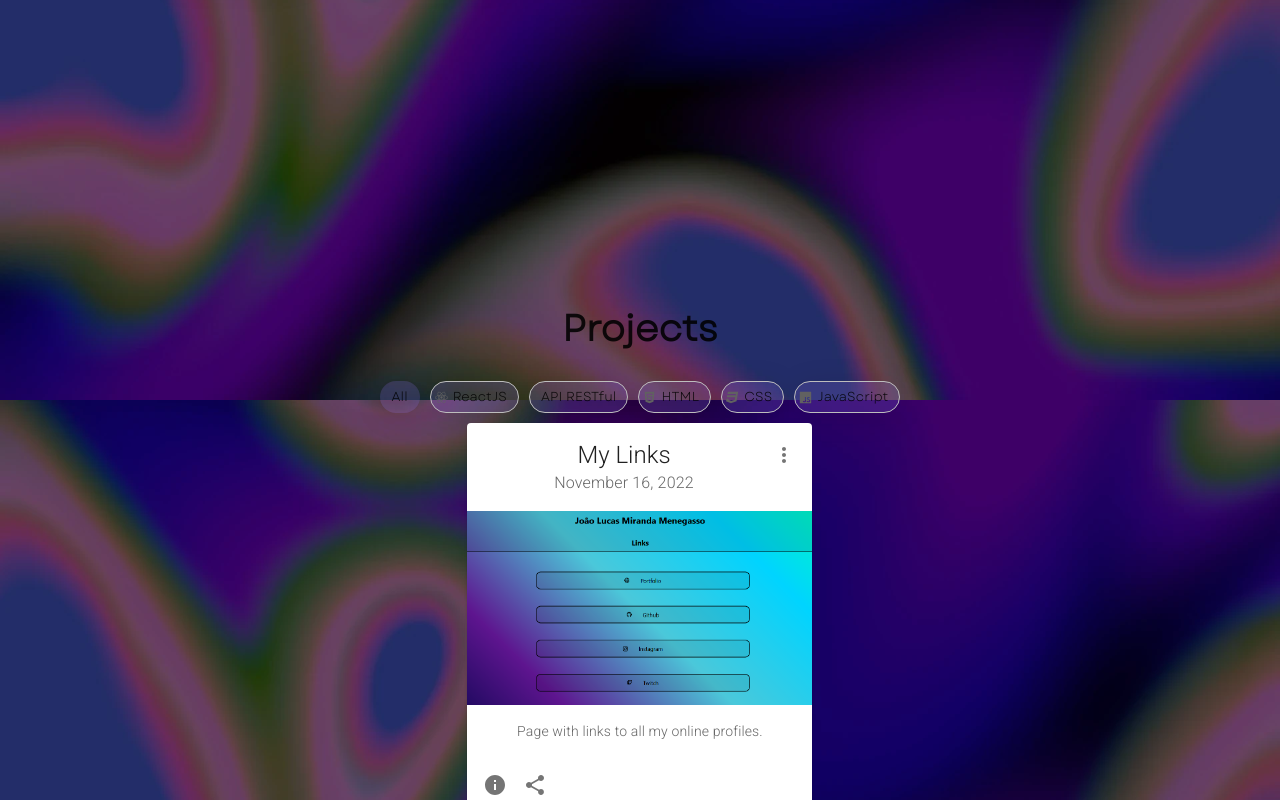
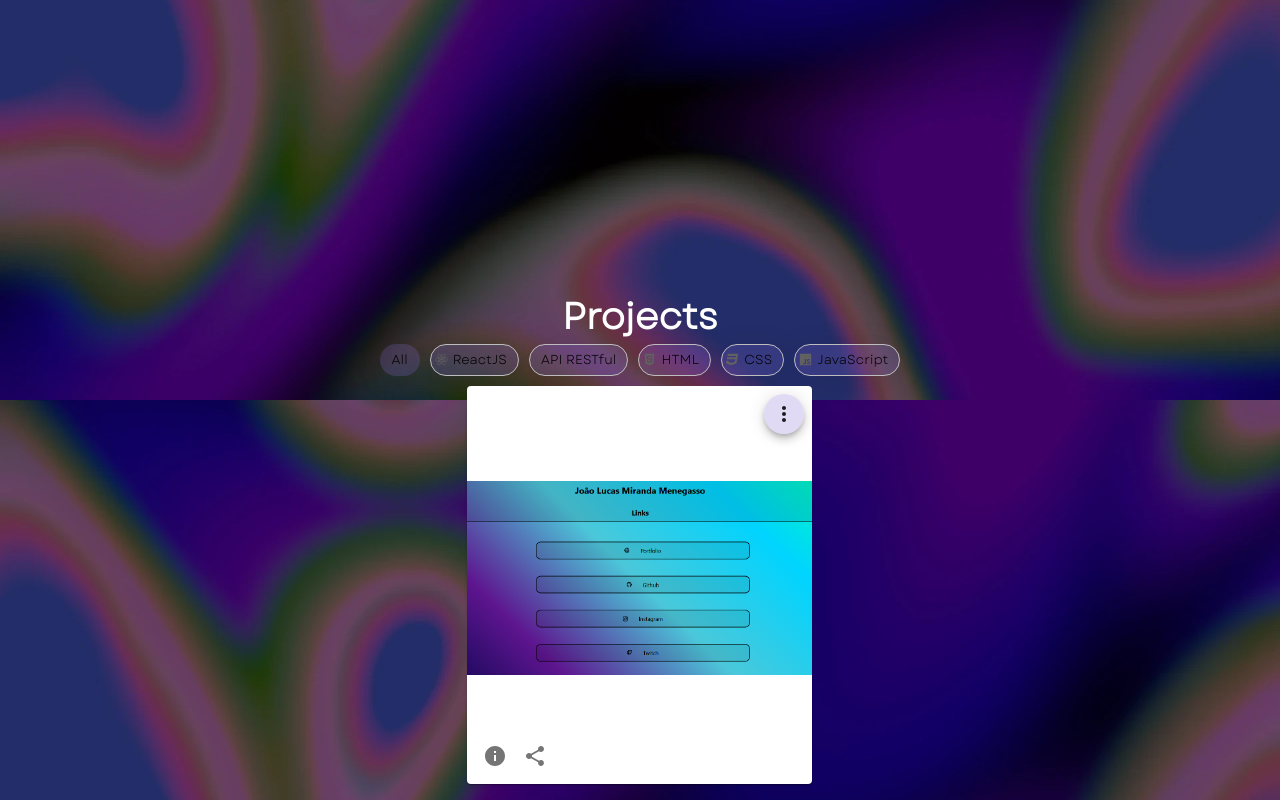
Before and after one commit to joaolucasmm/portfolio-dev, a React (Create React App) app: page / in a window 1280 px wide. Shown: the part 2000-2800 px from the top of the page. Built offline with nearby package versions, Linux system fonts and the light colour scheme.

Commit message:
Create animations for Project Card

```diff
--- a/src/Assets/style/style.css
+++ b/src/Assets/style/style.css
@@ -730,6 +730,9 @@
     flex-wrap: wrap;
   }
 }
+.projects .container_projects .project_tags .tag {
+  color: black;
+}
 .projects .container_projects .project_items {
   display: flex;
   flex-direction: row;
@@ -755,6 +758,94 @@
   width: max-content;
   background: #7d67d2;
   opacity: 0.9;
+}
+
+.project_card {
+  color: black;
+  transition: all 0.4s !important;
+}
+.project_card .project_header {
+  display: flex;
+  flex-direction: column;
+  align-items: center;
+  position: relative;
+  bottom: 1.5rem;
+}
+.project_card .project_header .project_settings {
+  align-self: flex-end;
+  right: 0.5rem;
+  top: 2rem;
+}
+.project_card .project_header .card_title {
+  margin-block: 0;
+}
+.project_card .project_header .card_title::after {
+  content: "";
+  display: block;
+  width: 0%;
+  height: 2px;
+  background-color: #7d67d2;
+  transition: all 0.4s;
+}
+.project_card .project_header .card_title:hover::after {
+  width: 100%;
+}
+.project_card .project_header .card_subtitle {
+  margin-block: 0;
+}
+.project_card .project_image:hover {
+  animation: image_hover 1s ease-in-out;
+}
+@keyframes image_hover {
+  0% {
+    transform: scale(1);
+  }
+  50% {
+    transform: scale(1.05);
+  }
+  100% {
+    transform: scale(1);
+  }
+}
+
+.project_card:hover {
+  transform: scale(1.05);
+  background-color: rgba(125, 103, 210, 0.2392156863);
+  border-radius: 16px;
+  box-shadow: 0 4px 30px rgba(0, 0, 0, 0.1);
+  border: 1px solid rgba(125, 103, 210, 0.3);
+}
+
+.project_card:hover ~ .card_icon, .project_card:hover .card_icon {
+  animation: boink 2s ease-in-out infinite;
+}
+
+@keyframes boink {
+  0% {
+    transform: scale(1);
+  }
+  50% {
+    transform: scale(1.4);
+    color: #7d67d2;
+  }
+  100% {
+    transform: scale(1);
+  }
+}
+.project_card:before {
+  content: "";
+  position: absolute;
+  top: 0;
+  left: -100%;
+  width: 100%;
+  height: 100%;
+  border-radius: 30%, 10%, 40%, 0;
+  background: linear-gradient(120deg, transparent, rgba(255, 255, 255, 0.05), transparent);
+  transition: all 0.3s ease-in;
+}
+
+.project_card:hover:before {
+  left: 100%;
 }
 
 .project_dialog {
@@ -844,10 +935,6 @@
 }
 .project_dialog .dialog_content_dark {
   color: #c0aefd;
-}
-
-.project_dialog_dark {
-  background-color: #5746ad;
 }
 
 @media (max-width: 768px) {
@@ -1184,6 +1271,7 @@ html {
 
 * {
   font-family: Garet;
+  margin-block: 0;
 }
 
 h1 {
@@ -1198,11 +1286,23 @@ h3 {
   font-size: 1.2rem;
 }
 
+h4 {
+  font-size: 1rem;
+}
+
+p {
+  font-size: 0.9rem;
+}
+
 body {
   background: #808080;
   background-repeat: no-repeat;
   background-size: cover;
   background-attachment: fixed;
+}
+
+.dark {
+  color: white;
 }
 
 .glass-background {
@@ -1213,4 +1313,8 @@ body {
   backdrop-filter: blur(4px);
   -webkit-backdrop-filter: blur(4px);
   border: 1px solid rgba(125, 103, 210, 0.3);
+}
+
+.glass-background:visited {
+  background-color: black !important;
 }/*# sourceMappingURL=style.css.map */
--- a/src/Components/Projects/ProjectCard/ProjectCard.jsx
+++ b/src/Components/Projects/ProjectCard/ProjectCard.jsx
@@ -18,6 +18,7 @@ import LinkIcon from "@mui/icons-material/Link";
 import LinkedInIcon from "@mui/icons-material/LinkedIn";
 import textSelector from "../texts";
 import variables from "../../UI/variables.scss";
+import { Button, Fab } from "@mui/material";
 
 function projectDialog({
     projectKey,
@@ -30,40 +31,58 @@ function projectDialog({
     projectLinkedin = "https://www.linkedin.com/in/jo%C3%A3o-lucas-miranda-menegasso/",
     description,
     handleClickOpen,
+    darkMode,
 }) {
     const handleOpenSettings = (projectKey, event) => {
         event.stopPropagation();
-        const settings = document.querySelector(`.project_settings${projectKey}`);
-        settings.style.display = settings.style.display === "none" ? "block" : "none";
+        const settings = document.querySelector(
+            `.project_settings${projectKey}`
+        );
+        settings.style.display =
+            settings.style.display === "none" ? "block" : "none";
     };
 
     const handleCardClick = (projectKey) => {
-        const settings = document.querySelector(`.project_settings${projectKey}`);
+        const settings = document.querySelector(
+            `.project_settings${projectKey}`
+        );
         settings.style.display = "none";
     };
 
     return (
-        <Card sx={{ width: 345, position: 'relative', bgcolor:variables.color1}} onClick={() => handleCardClick(projectKey)}>
-            <CardHeader
-                action={
-                    <IconButton
-                        aria-label="settings"
-                        onClick={(event) => handleOpenSettings(projectKey, event)}
-                    >
-                        <MoreVertIcon />
-                    </IconButton>
-                }
-                title={title}
-                subheader={date}
-            />
-            <nav aria-label="settings" className={"project_settings" + projectKey}>
+        <Card
+            sx={{ width: 345, position: "relative", bgcolor: variables.color1 }}
+            className={"project_card " + (darkMode && "dark")}
+            onClick={() => handleCardClick(projectKey)}
+        >
+            <span className={"project_header " + (darkMode && "dark")}>
+                <Fab
+                    size="small"
+                    aria-label="add"
+                    onClick={(event) => handleOpenSettings(projectKey, event)}
+                    className="project_settings glass-background"
+                >
+                    <MoreVertIcon />
+                </Fab>
+                <h3 className="card_title">{title}</h3>
+                <h4 className="card_subtitle">{date}</h4>
+            </span>
+            <nav
+                aria-label="settings"
+                className={"project_settings" + projectKey}
+            >
                 <List>
                     <ListItem disablePadding>
                         <ListItemButton>
                             <ListItemIcon>
                                 <LinkIcon />
                             </ListItemIcon>
-                            <ListItemText primary={textSelector(language,13)} onClick={() => {window.open(projectURL, "_blank")}}/>
+                            <ListItemText
+                                primary={textSelector(language, 13)}
+                                onClick={() => {
+                                    window.open(projectURL, "_blank");
+                                }}
+                            />
                         </ListItemButton>
                     </ListItem>
                     <ListItem disablePadding>
@@ -71,7 +90,12 @@ function projectDialog({
                             <ListItemIcon>
                                 <GitHubIcon />
                             </ListItemIcon>
-                            <ListItemText primary={textSelector(language,14)} onClick={() => {window.open(projectRepository, "_blank")}}/>
+                            <ListItemText
+                                primary={textSelector(language, 14)}
+                                onClick={() => {
+                                    window.open(projectRepository, "_blank");
+                                }}
+                            />
                         </ListItemButton>
                     </ListItem>
                     <ListItem disablePadding>
@@ -79,7 +103,12 @@ function projectDialog({
                             <ListItemIcon>
                                 <LinkedInIcon />
                             </ListItemIcon>
-                            <ListItemText primary={textSelector(language,15)} onClick={() => {window.open(projectLinkedin, "_blank")}}/>
+                            <ListItemText
+                                primary={textSelector(language, 15)}
+                                onClick={() => {
+                                    window.open(projectLinkedin, "_blank");
+                                }}
+                            />
                         </ListItemButton>
                     </ListItem>
                 </List>
@@ -89,17 +118,24 @@ function projectDialog({
                 height="194"
                 image={image}
                 alt="Screenshot"
+                className="project_image"
             />
             <CardContent>
-                <Typography variant="body2" sx={{ color: "text.secondary" }}>
-                    {description}
-                </Typography>
+                <p className={darkMode && "dark"}>{description}</p>
             </CardContent>
             <CardActions disableSpacing>
-                <IconButton aria-label="add to favorites">
+                <IconButton aria-label="info" className="card_icon">
                     <InfoIcon onClick={() => handleClickOpen()} />
                 </IconButton>
-                <IconButton aria-label="share" onClick={() => window.open("https://api.whatsapp.com/send?text=" + projectURL, "_blank")}>
+                <IconButton
+                    aria-label="share"
+                    onClick={() =>
+                        window.open(
+                            "https://api.whatsapp.com/send?text=" + projectURL,
+                            "_blank"
+                        )
+                    }
+                >
                     <ShareIcon />
                 </IconButton>
             </CardActions>
--- a/src/Components/Projects/Projects.scss
+++ b/src/Components/Projects/Projects.scss
@@ -19,7 +19,6 @@
         display: flex;
         flex-direction: column;
         align-items: center;
-
         .project_tags {
             display: flex;
             gap: 10px;
@@ -28,6 +27,9 @@
             @media (max-width: $breakpoint-smartphone) {
                 width: 300px;
                 flex-wrap: wrap;
+            }
+            .tag {
+                color: black;
             }
         }
         .project_items {
@@ -55,6 +57,99 @@
         }
     }
 }
+
+.project_card {
+    color: black;
+    transition: all 0.4s !important;
+    .project_header {
+        display: flex;
+        flex-direction: column;
+        align-items: center;
+        position: relative;
+        bottom: 1.5rem;
+        .project_settings {
+            align-self: flex-end;
+            right: 0.5rem;
+            top: 2rem;
+        }
+        .card_title {
+            margin-block: 0;
+        }
+        .card_title::after {
+            content: "";
+            display: block;
+            width: 0%;
+            height: 2px;
+            background-color: $color2;
+            transition: all 0.4s;
+        }
+        .card_title:hover::after {
+            width: 100%;
+        }
+        .card_subtitle {
+            margin-block: 0;
+        }
+    }
+    .project_image:hover {
+        animation: image_hover 1s ease-in-out;
+    }
+    @keyframes image_hover {
+        0% {
+            transform: scale(1);
+        }
+        50% {
+            transform: scale(1.05);
+        }
+        100% {
+            transform: scale(1);
+        }
+
+    }
+}
+.project_card:hover {
+    transform: scale(1.05);
+    background-color: $color-glassContainer;
+    border-radius: 16px;
+    box-shadow: 0 4px 30px $color-glassShadow;
+    border: 1px solid $color-glassBorder;
+}
+
+.project_card:hover ~ .card_icon, .project_card:hover .card_icon {
+    animation: boink 2s ease-in-out infinite;
+}
+@keyframes boink {
+    0% {
+        transform: scale(1);
+    }
+    50% {
+        transform: scale(1.4);
+        color: $color2;
+    }
+    100% {
+        transform: scale(1);
+    }
+
+}
+
+.project_card:before {
+    content: "";
+    position: absolute;
+    top: 0;
+    left: -100%;
+    width: 100%;
+    height: 100%;
+    border-radius: 30%, 10%, 40%, 0;
+    background: linear-gradient(
+      120deg,
+      transparent,rgb(255, 255, 255, 0.05),
+      transparent
+    );
+    transition: all 0.3s ease-in;
+  }
+
+  .project_card:hover:before {
+    left: 100%;
+  }
 
 .project_dialog {
     background-color: $color2;
```
Also changed, not shown: 1 other file (tests, documents, lock files or other folders).
